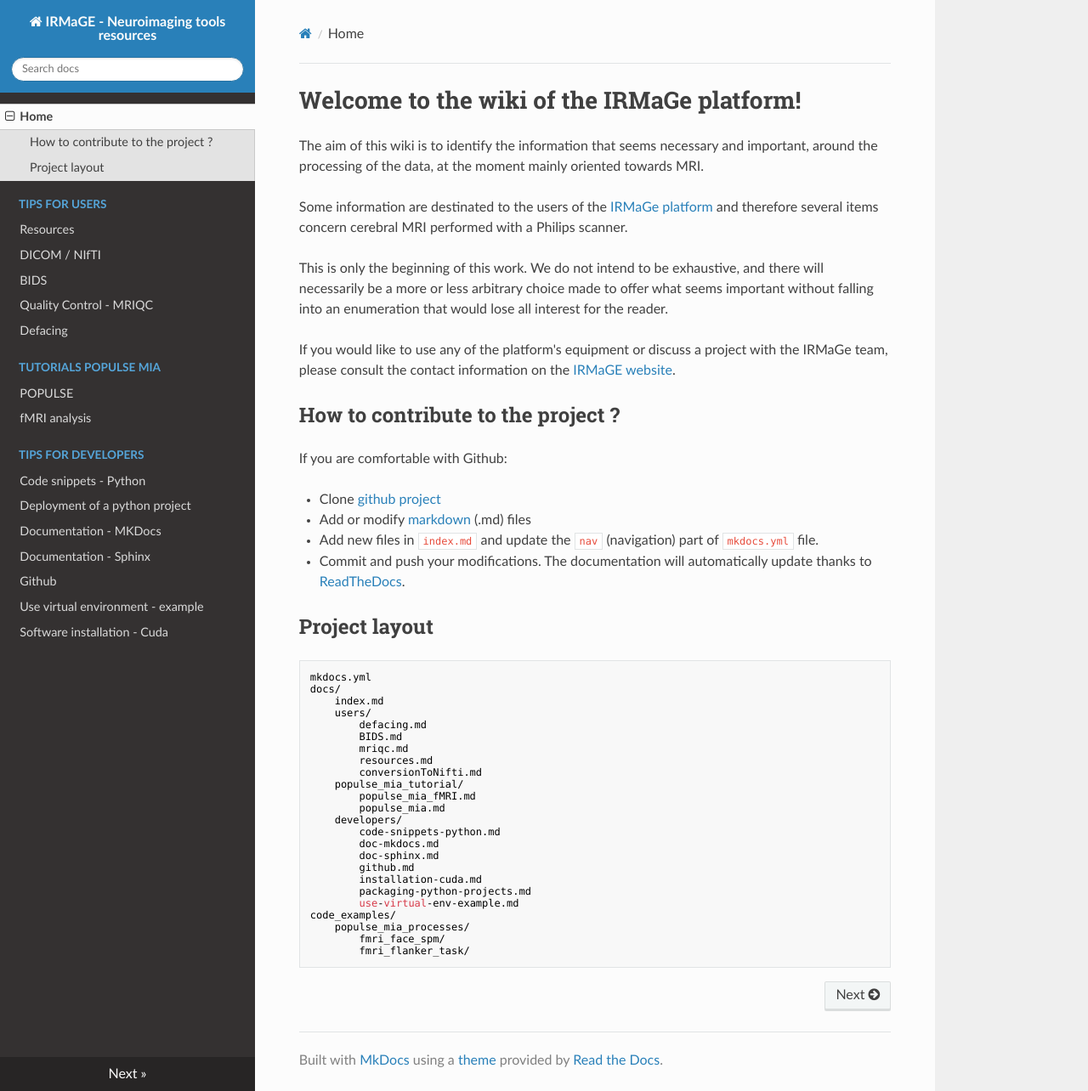
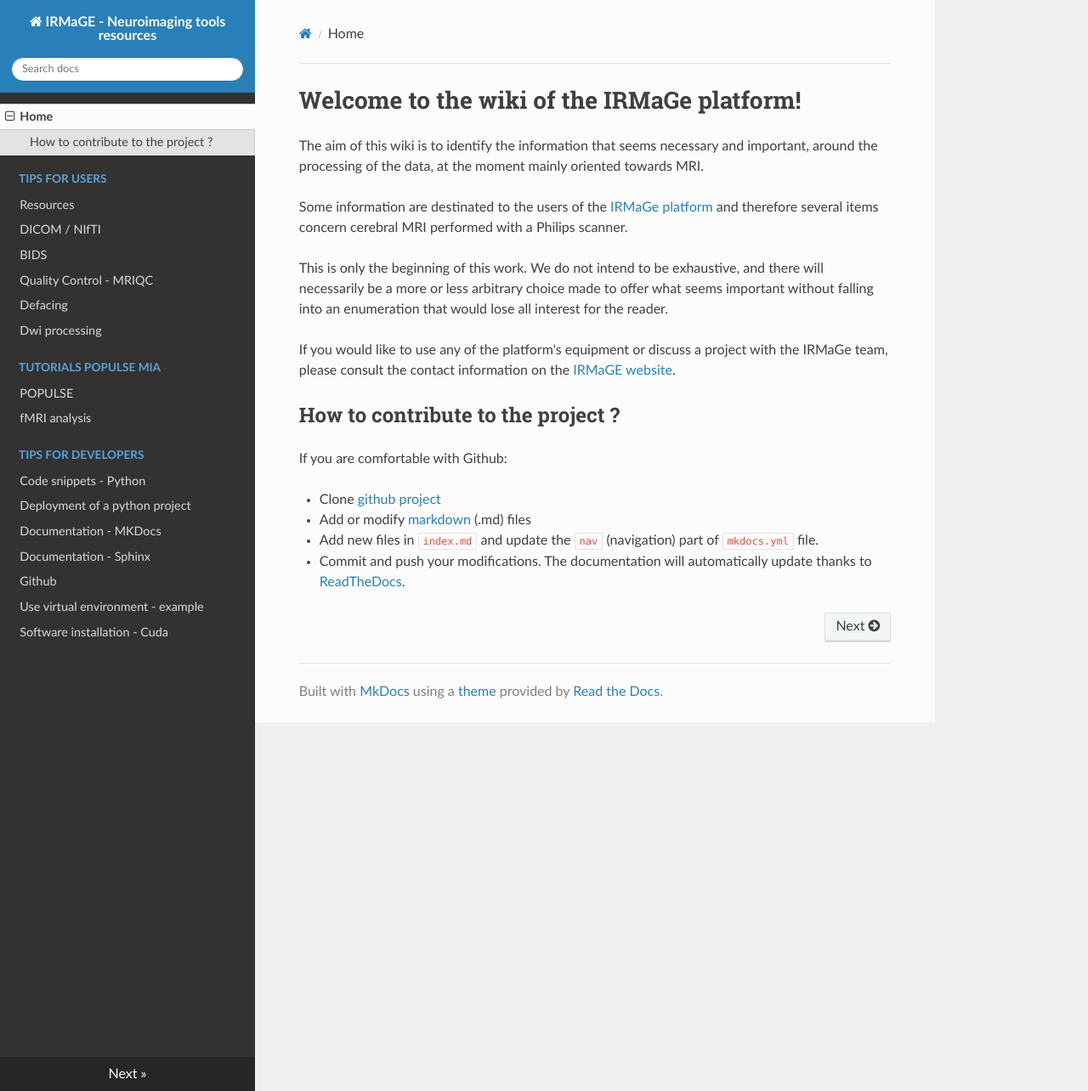
Before and after one commit to IRMaGe-3T/irmage-tools-resources, an MkDocs documentation site: the page built from docs/index.md, in a window 1280 px wide and 1284 px high. Shown: the whole window at 85% size. Built offline with MkDocs 1.6.1, drawn with Linux system fonts in a browser that asks for light colours; nearby versions of some CDN libraries.

Commit message:
add diffusion processing page + add some ressources

```diff
--- a/docs/index.md
+++ b/docs/index.md
@@ -19,31 +19,3 @@ If you are comfortable with Github:
 * Add new files in `index.md` and update the `nav` (navigation) part of `mkdocs.yml` file.
 
 * Commit and push your modifications. The documentation will automatically update thanks to [ReadTheDocs](https://readthedocs.org/).
-
-
-## Project layout
-
-    mkdocs.yml
-    docs/
-        index.md
-        users/
-            defacing.md
-            BIDS.md
-            mriqc.md
-            resources.md
-            conversionToNifti.md
-        populse_mia_tutorial/
-            populse_mia_fMRI.md
-            populse_mia.md
-        developers/
-            code-snippets-python.md
-            doc-mkdocs.md
-            doc-sphinx.md
-            github.md
-            installation-cuda.md
-            packaging-python-projects.md
-            use-virtual-env-example.md
-    code_examples/
-        populse_mia_processes/
-            fmri_face_spm/
-            fmri_flanker_task/
--- a/mkdocs.yml
+++ b/mkdocs.yml
@@ -8,6 +8,7 @@ nav:
       - BIDS: users/BIDS.md
       - Quality Control - MRIQC: users/mriqc.md
       - Defacing: users/defacing.md
+      - Dwi processing: users/dwi_processing.md
     - 'Tutorials POPULSE MIA':
       - POPULSE: populse_mia_tutorial/populse.md
       - fMRI analysis: populse_mia_tutorial/populse_mia_fMRI.md
```
Also changed, not shown: docs/users/dwi_processing.md (added, +220 -0 lines), docs/users/resources.md (+2 -0 lines).
